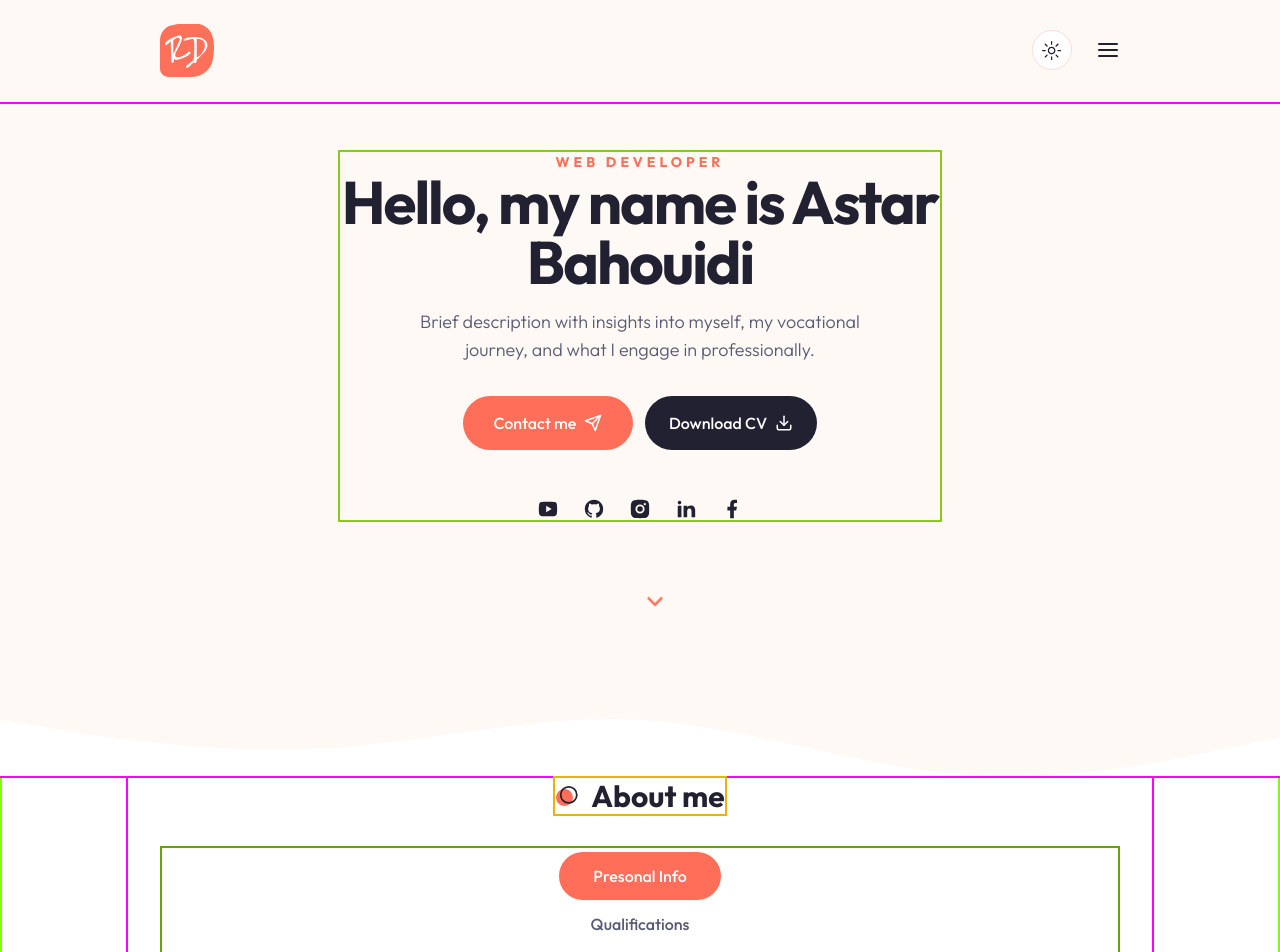
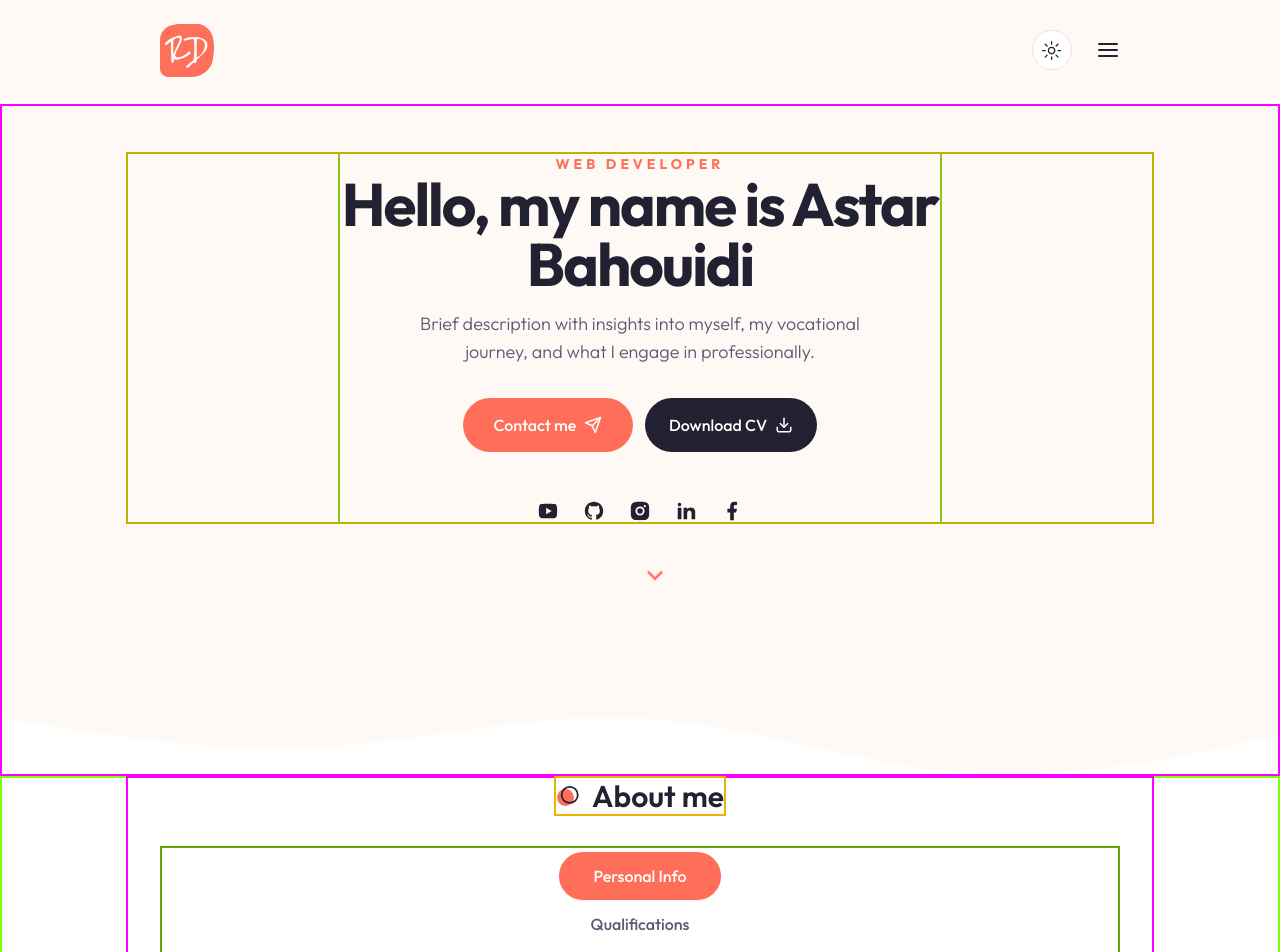
Before and after one commit to astaba/hello_ab_portfolio, a Next.js app: page / in a window 1280 px wide. Shown: the top 952 px of the page. Built offline with nearby package versions, Linux system fonts and the light colour scheme.

Commit message:
Quick fix Hero layout, section-title utility class

```diff
--- a/src/app/globals.css
+++ b/src/app/globals.css
@@ -88,8 +88,8 @@
 .subtitle {
   @apply text-lg font-light text-muted-foreground mb-8 max-w-[490px] mx-auto;
 }
-.about-title {
-  @apply relative flex w-max items-center justify-between gap-x-3 text-3xl font-bold before:size-[24px] before:bg-dots-light before:bg-center before:bg-no-repeat before:dark:bg-dots-dark
+.section-title {
+  @apply relative flex w-max items-center justify-between gap-x-3 text-3xl font-semibold before:size-[24px] before:bg-dots-light before:bg-center before:bg-no-repeat before:dark:bg-dots-dark
 }
 .badge {
   @apply flex h-[68px] w-[200px] items-center gap-x-4 rounded-[10px] bg-white p-4 shadow-2xl backdrop-blur-[10px]
--- a/src/components/About.tsx
+++ b/src/components/About.tsx
@@ -115,7 +115,7 @@ const About = () => {
   return (
     <section className="bordo border-[chartreuse] pb-12 xl:h-[860px] xl:py-24">
       <div className="outo outline-[fuchsia] container">
-        <h2 className="outo outline-yellow-500 about-title mb-8 mx-auto xl:mb-16">
+        <h2 className="outo outline-yellow-500 section-title mb-8 mx-auto xl:mb-16">
           About me
         </h2>
         <div className="flex flex-col xl:flex-row">
@@ -132,7 +132,7 @@ const About = () => {
             <Tabs defaultValue="personal" className="bordo border-lime-600">
               <TabsList className="w-full grid xl:grid-cols-3 xl:max-w-[520px] xl:border dark:border-none">
                 <TabsTrigger className="w-[162px] xl:w-auto" value="personal">
-                  Presonal Info
+                  Personal Info
                 </TabsTrigger>
                 <TabsTrigger
                   className="w-[162px] xl:w-auto"
--- a/src/components/Hero.tsx
+++ b/src/components/Hero.tsx
@@ -45,8 +45,8 @@ const countBadges = [
 
 const Hero = () => {
   return (
-    <section className="outo h-[84vh] bg-hero bg-cover bg-bottom bg-no-repeat py-12 outline-[fuchsia] xl:py-24 xl:pt-28 dark:bg-none">
-      <div className="container mx-auto">
+    <section className="relative bordo min-h-[84vh] bg-hero bg-cover bg-bottom bg-no-repeat py-12 border-[fuchsia] xl:py-24 xl:pt-28 dark:bg-none"> {/** relative min-h instead of h */}
+      <div className="container outo outline-[#beb205] ">
         <div className="flex justify-between gat-x-8">
           <div className="outo outline-lime-500 max-w-[600px] mx-auto text-center flex flex-col justify-center xl:mx-0 xl:text-left">
             <div className="text-sm text-primary font-bold uppercase tracking-[4px]">
```
